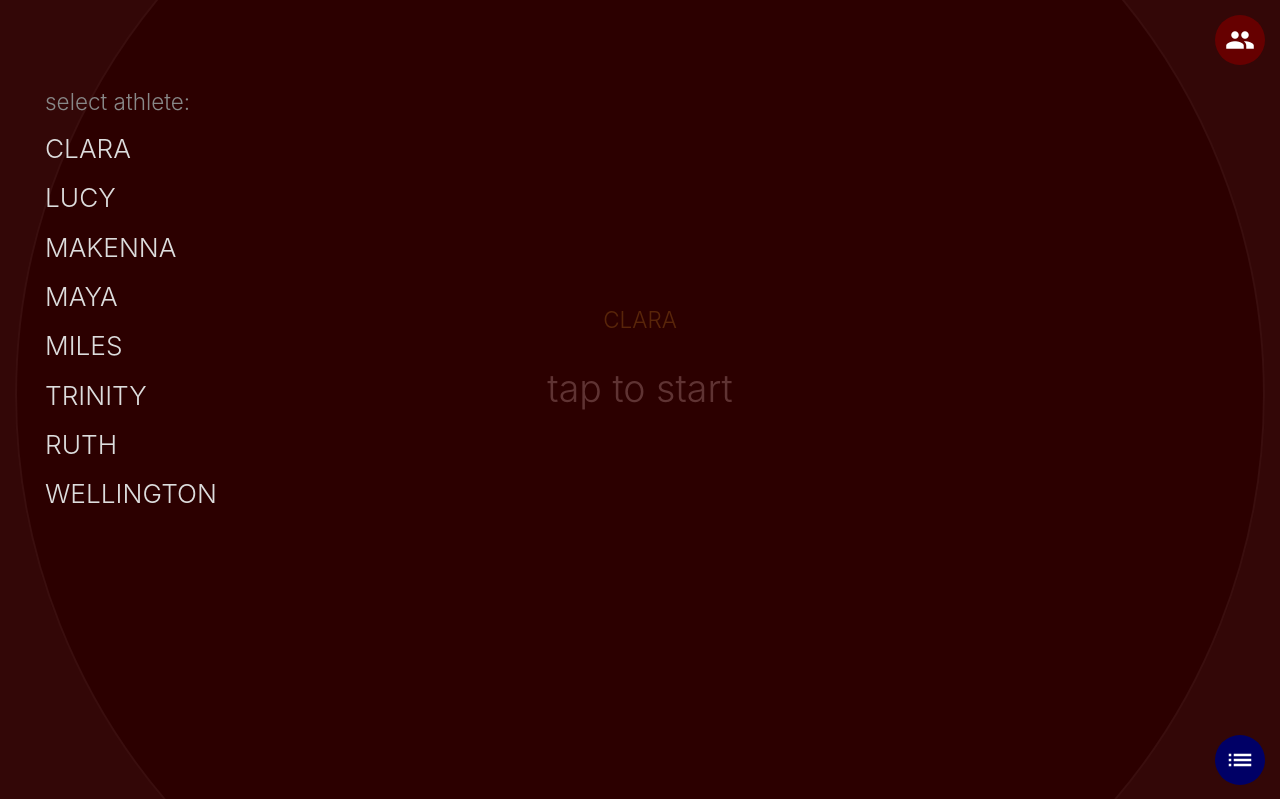
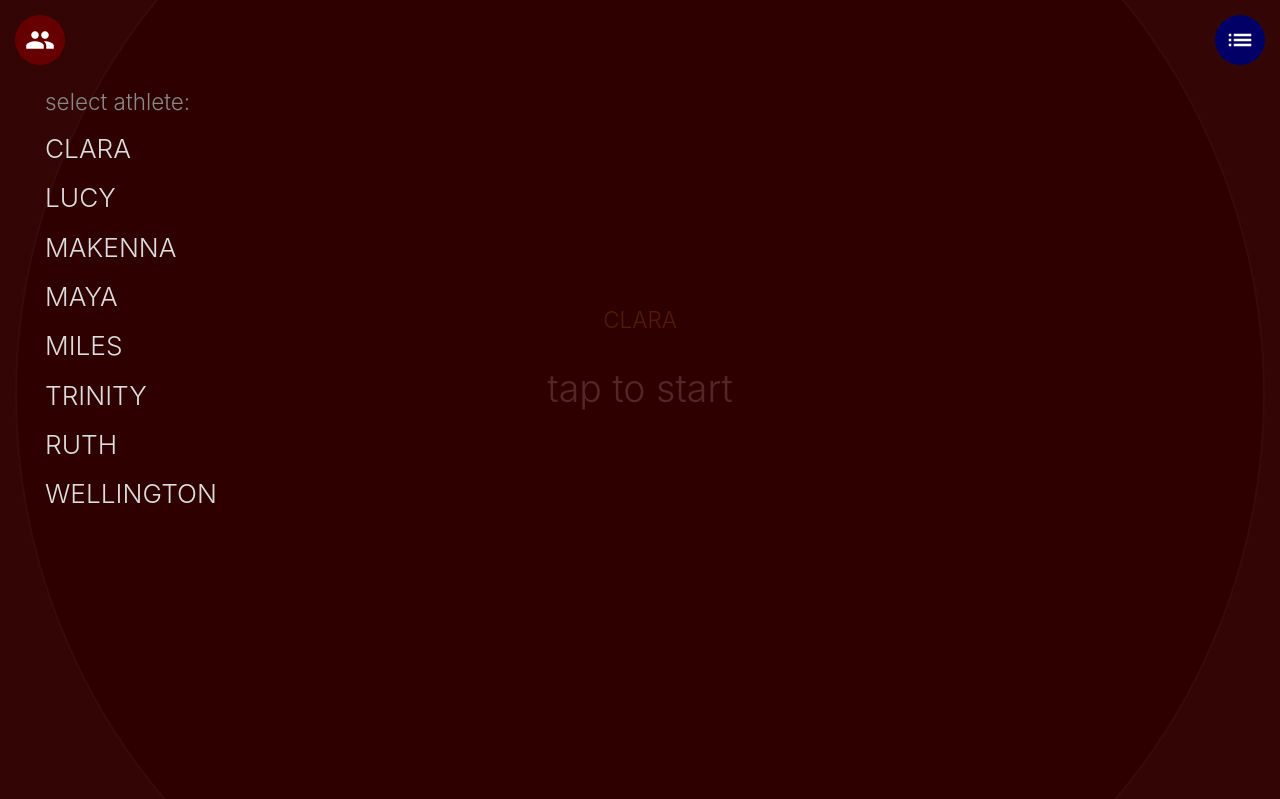
Before and after one commit to JohnDHamm/cadence, a website with bundled scripts: page client/index.html in a window 1280 px wide. Both pictures are taken after a click on the element "group". Shown: the top 799 px of the page. Built offline with nearby package versions, Linux system fonts and the light colour scheme.

Commit message:
moved athlete button to top left, results btn to top right

```diff
--- a/client/app/controllers/CounterCtrl.js
+++ b/client/app/controllers/CounterCtrl.js
@@ -57,7 +57,7 @@ app.controller("CounterCtrl", function($scope, CounterFactory, $location){
 
 	$scope.showAthletes = () => {
 		counterDiv.classList.remove('animCounter');
-		listBGDiv.style.background = "rgba(55, 0, 0, 0.8)"
+		listBGDiv.style.background = "rgba(55, 0, 0, 0.85)"
 		listBGDiv.style.display = "block";
 		$scope.showResultList = false;
 		$scope.showAthleteList = true;
@@ -93,7 +93,7 @@ app.controller("CounterCtrl", function($scope, CounterFactory, $location){
 			($scope.showResultList = true,
 				$scope.showAthleteList = false,
 				listBGDiv.style.display = "block",
-				listBGDiv.style.background = "rgba(0, 0, 55, 0.8)"
+				listBGDiv.style.background = "rgba(0, 0, 55, 0.85)"
 				);
 	}
 
--- a/client/styles/main.css
+++ b/client/styles/main.css
@@ -19,7 +19,7 @@
 #athletesBtn {
 	position: absolute;
 	top: 15px;
-	right: 15px;
+	left: 15px;
 	background: #600;
 	width: 50px;
 	height: 50px;
@@ -106,7 +106,7 @@ p.name {
 
 #resultsBtn {
 	position: absolute;
-	bottom: 15px;
+	top: 15px;
 	right: 15px;
 	background: #006;
 	width: 50px;
@@ -160,7 +160,7 @@ p.name {
 #resultList {
 	position: absolute;
 	width: calc(100vw - 40px);
-	top: 50px;
+	top: 80px;
 	left: 20px;
 	z-index: 11;
 }
```
